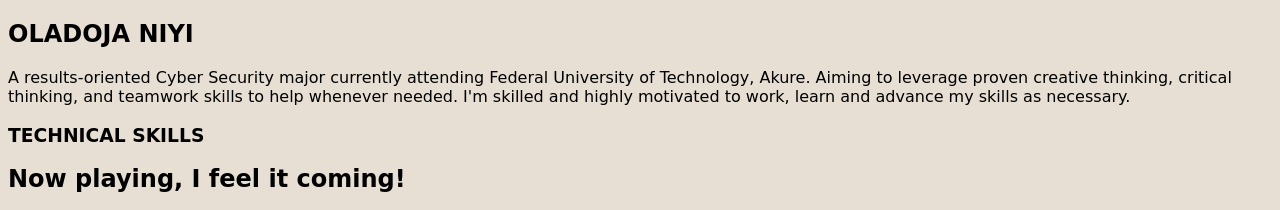
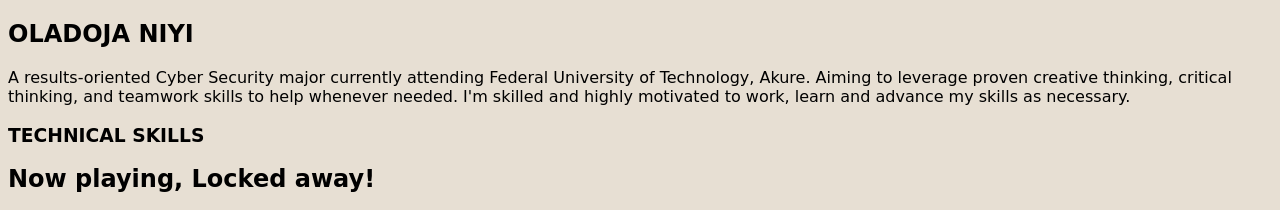
Before and after one commit to Olaniyi0/crc-frontend, a plain HTML site: page web-files/index.html in a window 1280 px wide. Shown: the top 210 px of the page. Drawn offline with Linux system fonts and the light colour scheme; no server answers; a web font is replaced by a local one.

Commit message:
changes to terraform apply

```diff
--- a/web-files/index.html
+++ b/web-files/index.html
@@ -28,7 +28,7 @@
     <h2>OLADOJA NIYI</h2>
     <p>A results-oriented Cyber Security major currently attending Federal University of Technology, Akure. Aiming to leverage proven creative thinking, critical thinking, and teamwork skills to help whenever needed. I'm skilled and highly motivated to work, learn and advance my skills as necessary.</p>
     <h3>TECHNICAL SKILLS</h3>
-    <h2>Now playing, I feel it coming!</h2>
+    <h2>Now playing, Locked away!</h2>
     <ul>
         <li>GCP: Identity and Access Management, Compute Engine, Google Cloud storage,
             Databases, Load Balancing, VPCs, Cloud NAT, Autoscaling, Cloud Armor, Cloud
```
Also changed, not shown: 1 other file.
